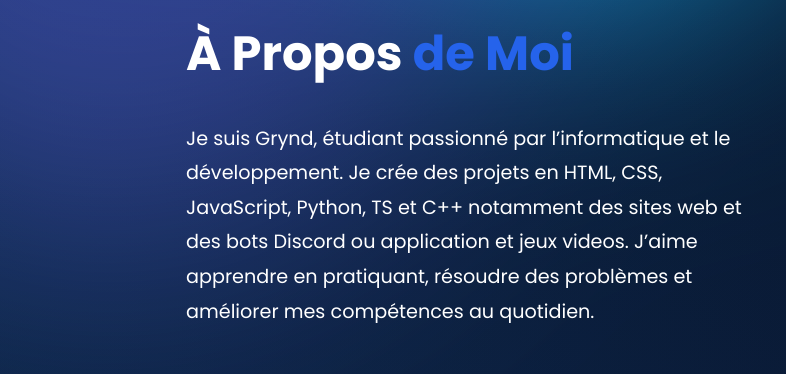
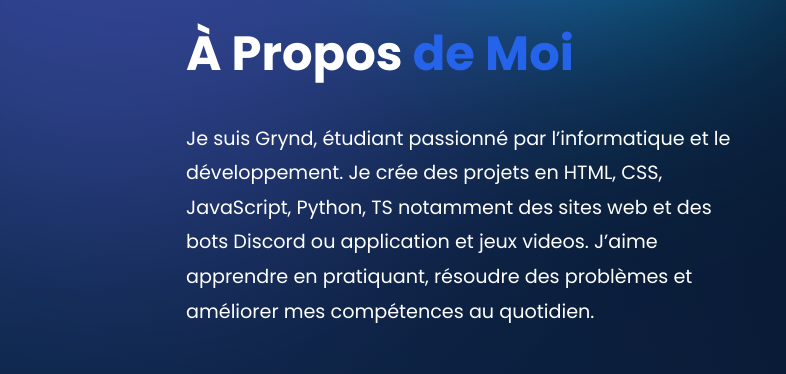
Before and after one commit to Gryndss/Portfolio, a plain HTML site: page index.html in a window 1280 px wide. Shown: the part 880-1254 px from the top of the page, 494-1280 px from the left. Drawn offline with nearby package versions, Linux system fonts and the light colour scheme; animation ran at ten frames a second.

Commit message:
mon message de commit

```diff
--- a/index.html
+++ b/index.html
@@ -118,7 +118,7 @@
             <p>
               Je suis Grynd, étudiant passionné par l’informatique et le
               développement. Je crée des projets en HTML, CSS, JavaScript,
-              Python, TS et C++ notamment des sites web et des bots Discord ou
+              Python, TS notamment des sites web et des bots Discord ou
               application et jeux videos. J’aime apprendre en pratiquant,
               résoudre des problèmes et améliorer mes compétences au quotidien.
             </p>
```
